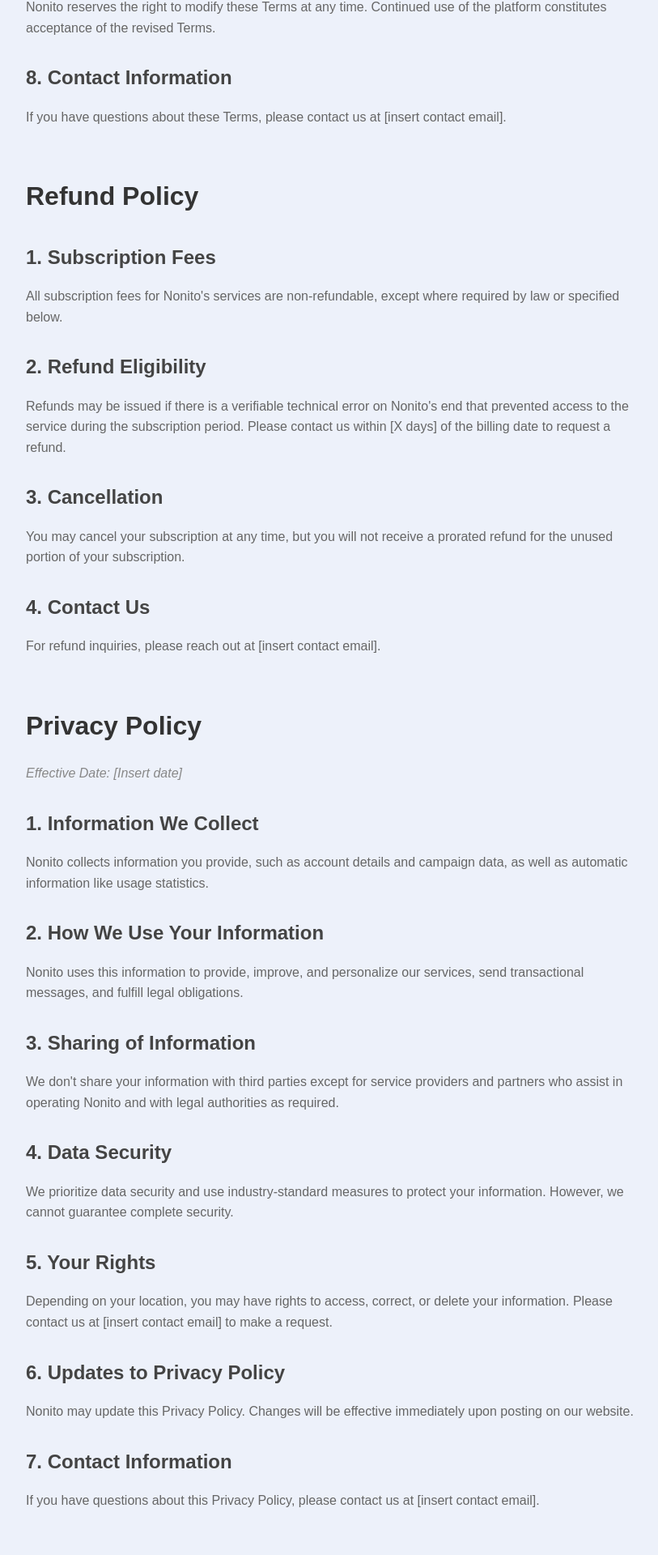
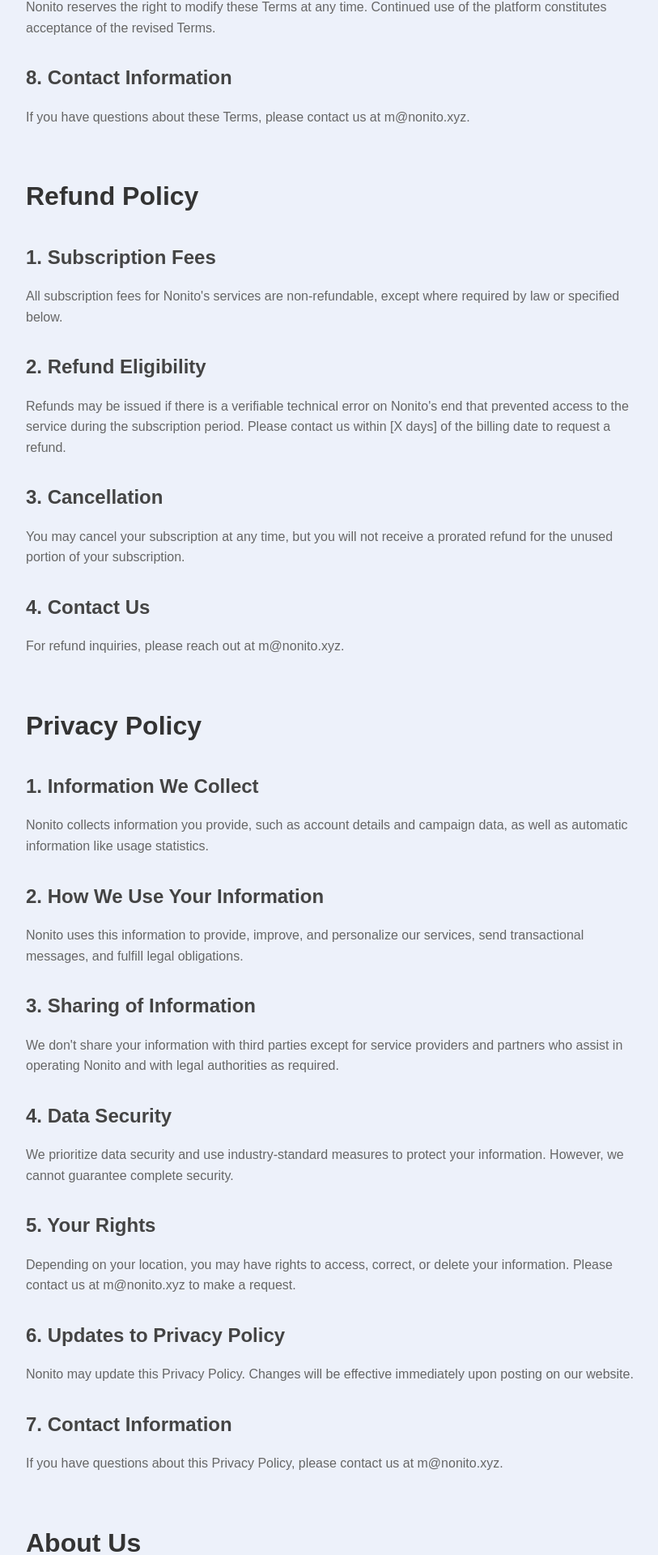
Before and after one commit to Shoffly/nonito_landing, a Next.js app: page /terms-conditions in a window 1280 px wide. Shown: the part 1174-3094 px from the top of the page at 81% size, without its empty margins (228-1041 px from the left). Built offline with nearby package versions, Linux system fonts and the light colour scheme.

Commit message:
fixed some more stuff

```diff
--- a/pages/terms-conditions.js
+++ b/pages/terms-conditions.js
@@ -39,7 +39,7 @@ export default function TermsAndConditions() {
           <p>Nonito reserves the right to modify these Terms at any time. Continued use of the platform constitutes acceptance of the revised Terms.</p>
 
           <h2>8. Contact Information</h2>
-          <p>If you have questions about these Terms, please contact us at [insert contact email].</p>
+          <p>If you have questions about these Terms, please contact us at m@nonito.xyz.</p>
         </section>
 
         <section className="terms-section">
@@ -55,12 +55,11 @@ export default function TermsAndConditions() {
           <p>You may cancel your subscription at any time, but you will not receive a prorated refund for the unused portion of your subscription.</p>
 
           <h2>4. Contact Us</h2>
-          <p>For refund inquiries, please reach out at [insert contact email].</p>
+          <p>For refund inquiries, please reach out at m@nonito.xyz.</p>
         </section>
 
         <section className="terms-section">
           <h1>Privacy Policy</h1>
-          <p className="date">Effective Date: [Insert date]</p>
 
           <h2>1. Information We Collect</h2>
           <p>Nonito collects information you provide, such as account details and campaign data, as well as automatic information like usage statistics.</p>
@@ -75,13 +74,13 @@ export default function TermsAndConditions() {
           <p>We prioritize data security and use industry-standard measures to protect your information. However, we cannot guarantee complete security.</p>
 
           <h2>5. Your Rights</h2>
-          <p>Depending on your location, you may have rights to access, correct, or delete your information. Please contact us at [insert contact email] to make a request.</p>
+          <p>Depending on your location, you may have rights to access, correct, or delete your information. Please contact us at m@nonito.xyz to make a request.</p>
 
           <h2>6. Updates to Privacy Policy</h2>
           <p>Nonito may update this Privacy Policy. Changes will be effective immediately upon posting on our website.</p>
 
           <h2>7. Contact Information</h2>
-          <p>If you have questions about this Privacy Policy, please contact us at [insert contact email].</p>
+          <p>If you have questions about this Privacy Policy, please contact us at m@nonito.xyz.</p>
         </section>
 
         <section className="terms-section">
```
